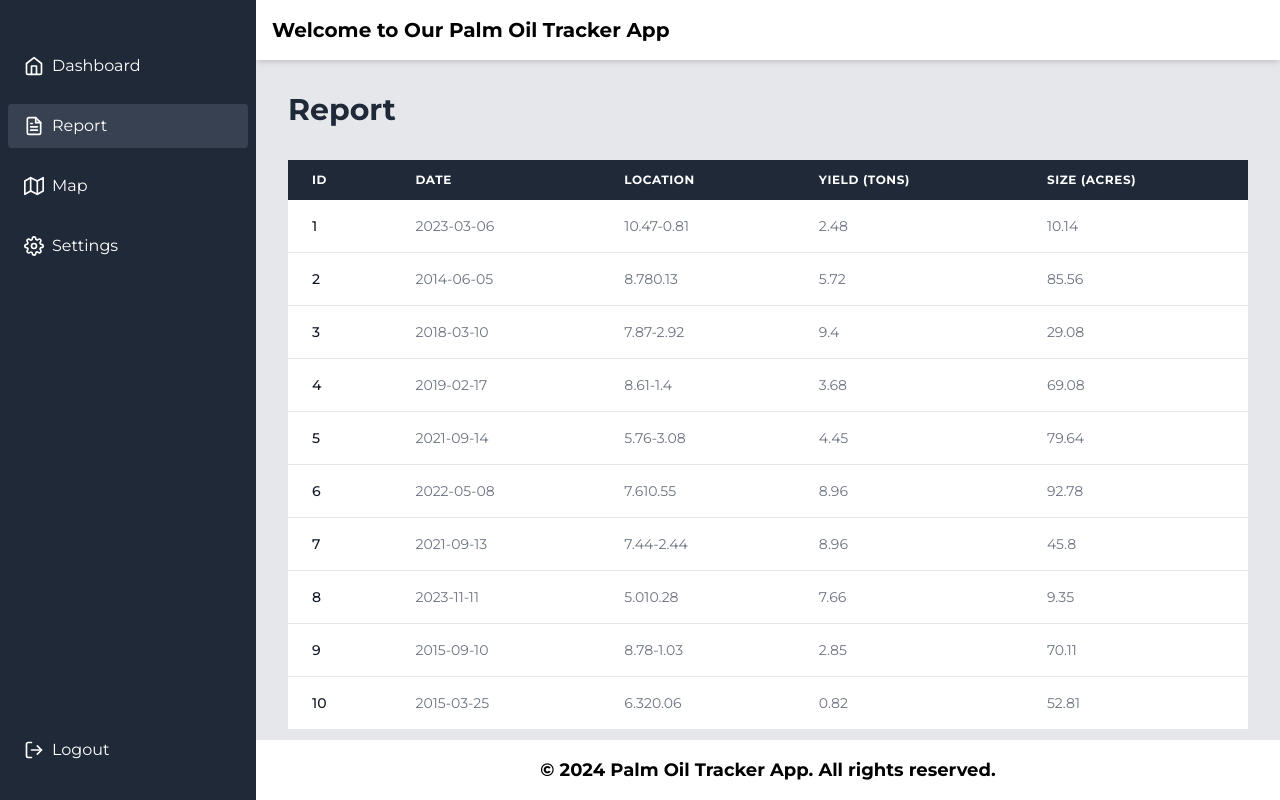
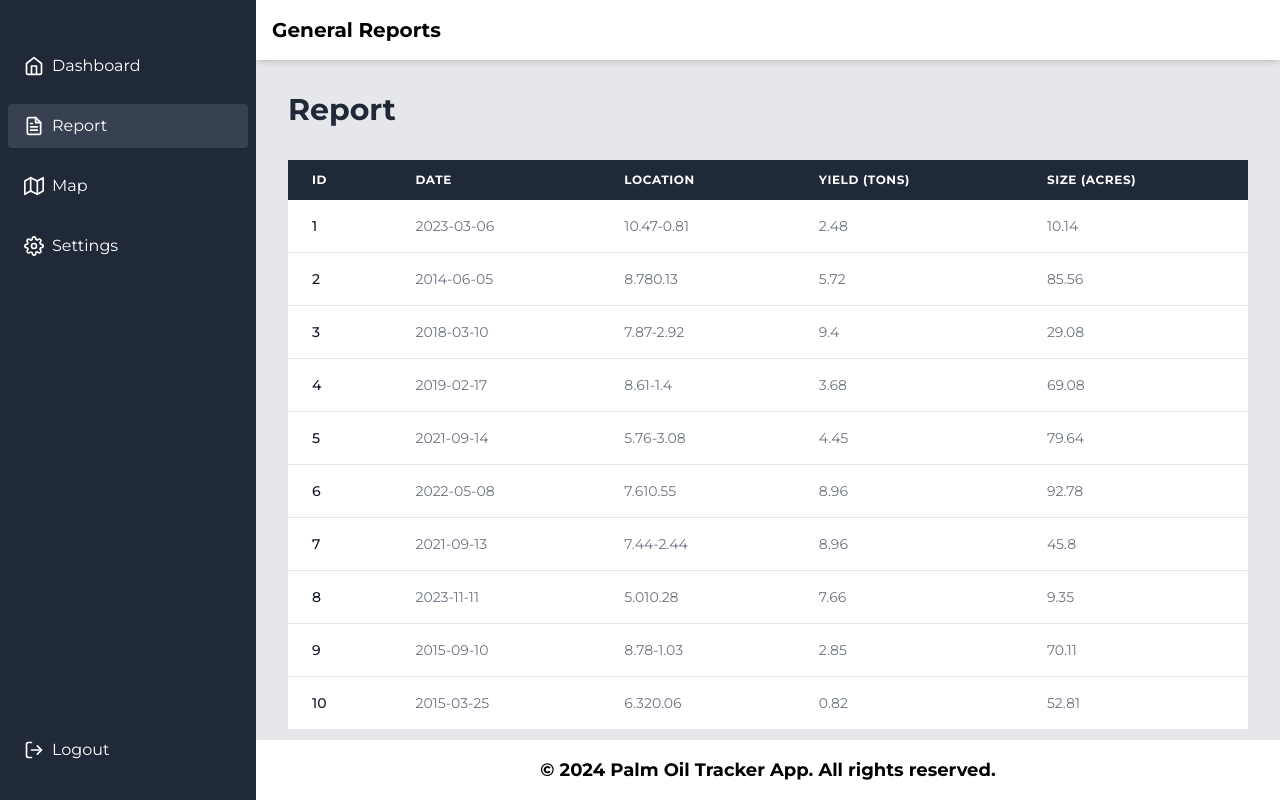
Before and after one commit to bhrayhaw/palm-oil-tracker, a React (Vite) app: page /report in a window 1280 px wide. Built offline with nearby package versions, Linux system fonts and the light colour scheme.

Commit message:
add dynamic header

```diff
--- a/src/App.jsx
+++ b/src/App.jsx
@@ -51,6 +51,7 @@ const App = () => {
             <Suspense fallback={<Loading />}>
               <Routes>
                 <Route
+                  exact
                   path="/"
                   element={
                     <Dashboard
--- a/src/components/topHeader.jsx
+++ b/src/components/topHeader.jsx
@@ -1,4 +1,22 @@
+import React from "react";
+import { useLocation } from "react-router-dom";
+
 const TopHeader = ({ setSidebarOpen, sidebarOpen }) => {
+  const location = useLocation();
+
+  const getHeaderText = () => {
+    switch (location.pathname) {
+      case "/":
+        return "Welcome to Our Palm Oil Tracker App";
+      case "/report":
+        return "General Reports";
+      case "/map":
+        return "Map Overview";
+      default:
+        return "Welcome to Our Palm Oil Tracker App";
+    }
+  };
+
   return (
     <header className="flex justify-between items-center bg-white p-4 shadow-md">
       <button
@@ -21,7 +39,7 @@ const TopHeader = ({ setSidebarOpen, sidebarOpen }) => {
         </svg>
       </button>
       <div className="text-sm sm:text-base md:text-lg lg:text-xl font-bold">
-        Welcome to Our Palm Oil Tracker App
+        {getHeaderText()}
       </div>
     </header>
   );
```
